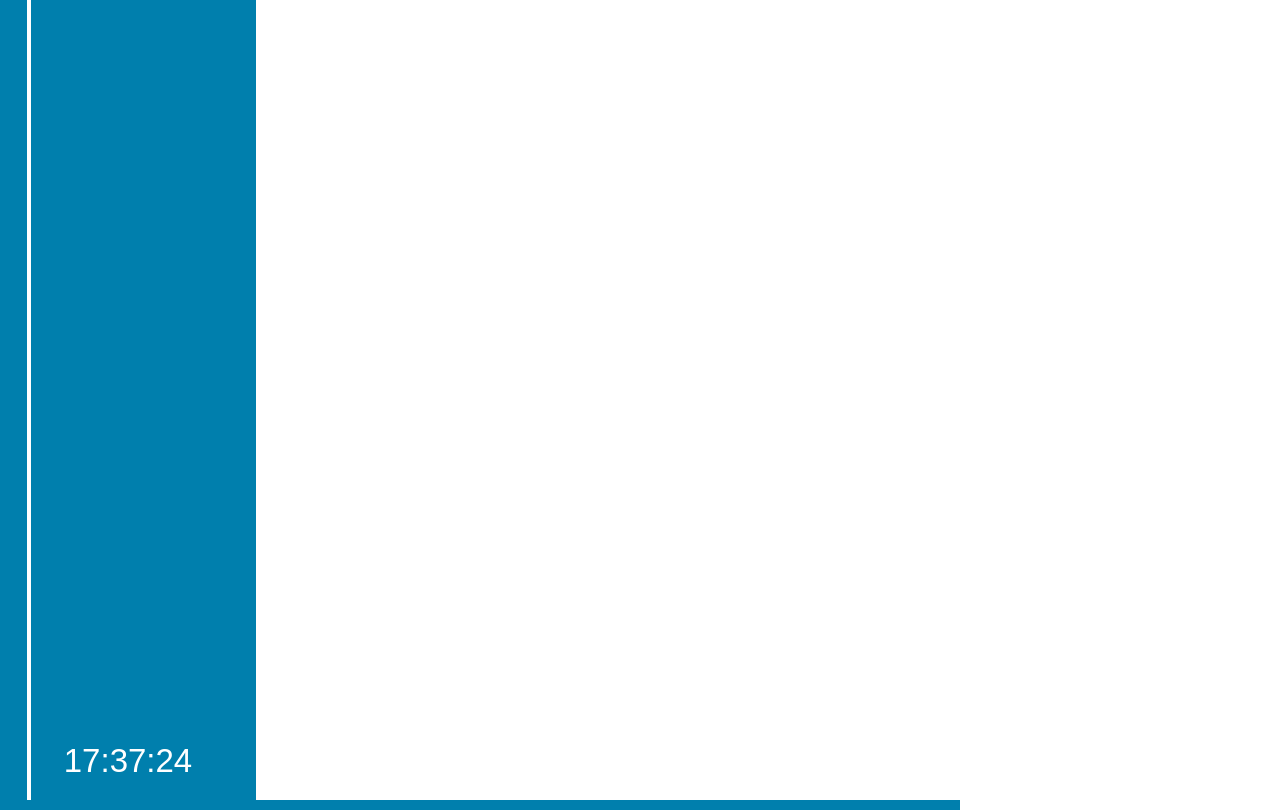
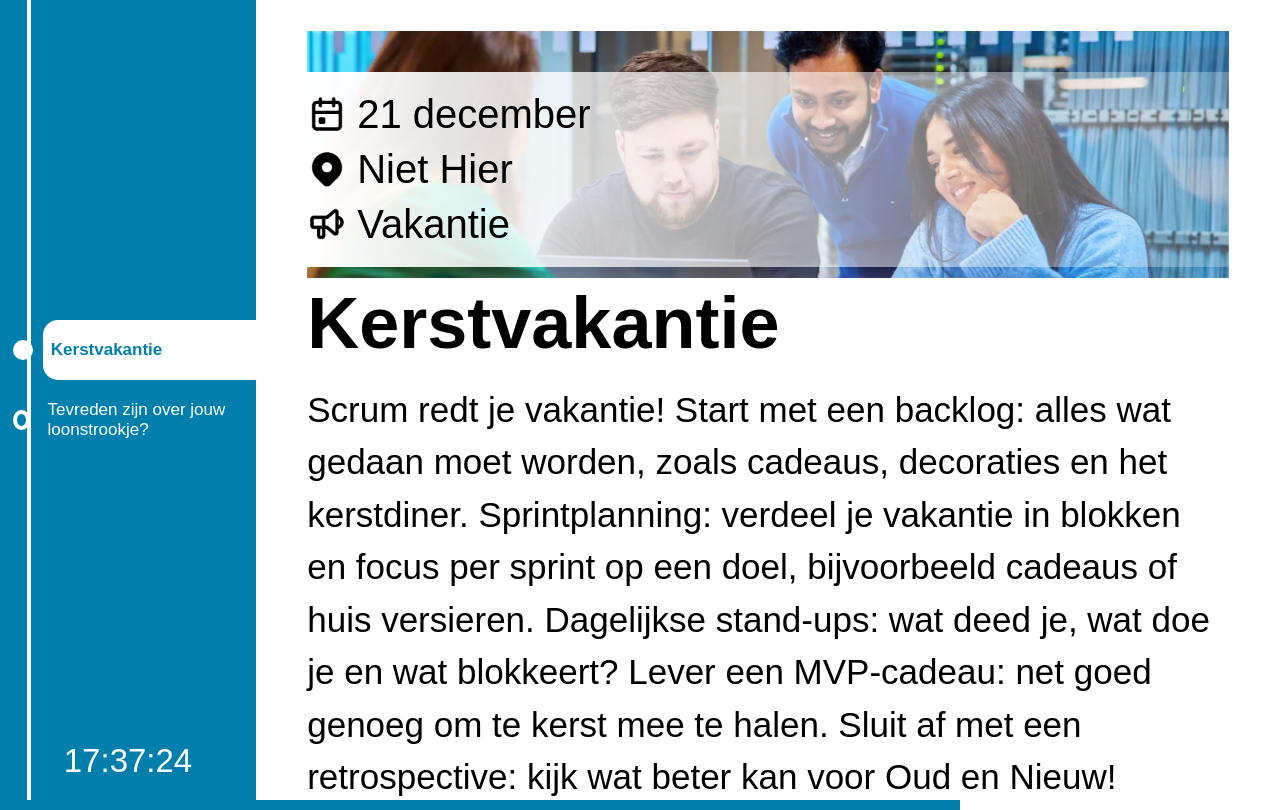
Before and after one commit to Robert-ME-DH/ActivityHub, a website: page html/index.html in a window 1280 px wide. Shown: the top 810 px of the page. Drawn offline with Linux system fonts and the light colour scheme; no server answers.

Commit message:
Tijdelijk harded berichten, morgen database koppelen API Rasp Pi

```diff
--- a/html/index.html
+++ b/html/index.html
@@ -5,7 +5,7 @@
     <meta name="viewport" content="width=device-width, initial-scale=1.0">
     <title>Open-ICT Activityhub</title>
     <link rel="stylesheet" href="styles.css">
-    <script defer src="main.js"></script>
+    <script defer src="tijdelijk.js"></script>
     <script defer src="bar.js"></script>
     <script defer src="clock.js"></script>
     <script>
--- /dev/null
+++ b/html/tijdelijk.js
@@ -0,0 +1,105 @@
+  const data = [
+    {
+      title: 'Kerstvakantie',
+      date: '2024-12-21',
+      location: 'Niet Hier',
+      event: 'Vakantie',
+      imageUrl: 'img/groep.webp',
+      imageAlt: 'Image Alt',
+      description: 'Scrum redt je vakantie! Start met een backlog: alles wat gedaan moet worden, zoals cadeaus, decoraties en het kerstdiner. Sprintplanning: verdeel je vakantie in blokken en focus per sprint op een doel, bijvoorbeeld cadeaus of huis versieren. Dagelijkse stand-ups: wat deed je, wat doe je en wat blokkeert? Lever een MVP-cadeau: net goed genoeg om te kerst mee te halen. Sluit af met een retrospective: kijk wat beter kan voor Oud en Nieuw!'
+    },
+    {
+      title: 'Tevreden zijn over jouw loonstrookje?',
+      date: '2025-01-14',
+      location: 'Het ‘Proeflokaal: Padualaan 99',
+      event: 'Workshop',
+      imageUrl: 'img/14jan.webp',
+      imageAlt: 'Image Alt',
+      description: 'Kom naar de bijeenkomsten "Boost je Money" en breng de tips direct in de praktijk! Onderhandelen over jouw loon kan best spannend zijn. Maar met de juiste kennis en voorbereiding ga jij zelfverzekerd dit gesprek aan. Kom op 14 januari naar Het Proeflokaal en krijg praktische adviezen van een expert over hoe je jouw loonstrookje naar een hoger niveau tilt. Deelname is GRATIS, verzorgd door HUWerkbijjestudie! Er wordt gezorgd voor een hapje en een drankje. Mis deze kans niet!'
+    }
+  ];
+
+    const scheduleContainer = document.getElementById('schedule');
+    const descriptionDiv = document.getElementById('description');
+    let currentIndex = 0;
+
+    scheduleContainer.innerHTML = '';
+
+    // bepaal huidige datum
+    const currentDate = new Date();
+
+    // sorteer en filter berichten
+    const filteredData = data
+      .filter(msg => new Date(msg.date) >= currentDate) // alleen vandaag of later weergeven
+      .sort((a, b) => new Date(a.date) - new Date(b.date)) // sorteer op datum
+      .slice(0, 7); // beperk tot 7 berichten
+
+    // dynamische items in de sidebar
+    filteredData.forEach((msg, index) => {
+      const item = document.createElement('div');
+      item.className = 'schedule-item';
+      item.dataset.index = index;
+
+      // datum formatteren
+      const formattedDate = formatDate(msg.date);
+
+      item.innerHTML = `
+        <div class="timeline-circle"></div>
+        <span>${msg.title}</span>
+      `;
+      scheduleContainer.appendChild(item);
+    });
+
+    // highlight eerste bericht
+    highlightMessage(filteredData, currentIndex);
+
+    // datum formatteren
+    function formatDate(dateString) {
+      const date = new Date(dateString);
+      const options = { month: 'long', day: 'numeric' };
+      return date.toLocaleDateString('nl-NL', options);
+    }
+
+    function highlightMessage(messages, index) {
+      const scheduleItems = document.querySelectorAll('.schedule-item');
+      const circles = document.querySelectorAll('.timeline-circle');
+
+      // inactieve items
+      scheduleItems.forEach(item => item.classList.remove('active'));
+      circles.forEach(circle => circle.classList.remove('active-circle'));
+
+      // highlight huidige bericht in sidebar
+      scheduleItems[index].classList.add('active');
+      circles[index].classList.add('active-circle');
+
+      // update beschrijving dynamisch
+      const message = messages[index];
+
+      // detail error
+      const formattedDate = message.date ? formatDate(message.date) : "N/A";
+      const location = message.location || "N/A";
+      const event = message.event || "N/A";
+
+      descriptionDiv.innerHTML = `
+        <div class="detail-container">
+        <!-- Open-ICT Logo - rechtsonder -->
+        <img src="img/openict-logo.png" alt="Open-ICT Logo" class="logo">
+        <img src="${message.imageUrl}" alt="${message.imageAlt}" class="main-image">
+        <div class="info-overlay">
+          <p class="date"><img src="icons/date.png" alt="Date Icon">${formattedDate}</p>
+          <p class="location"><img src="icons/location.png" alt="Location Icon">${location}</p>
+          <p class="event"><img src="icons/event.png" alt="Event Icon">${event}</p>
+        </div>
+        </div>
+        <div class="info-section">
+          <h1>${message.title}</h1>
+          <p class="description">${message.description}</p>
+        </div>
+      `;
+    }
+
+    // 30000 is 30 seconden interval tussen berichten - 2000 testwaarde
+    setInterval(() => {
+      currentIndex = (currentIndex + 1) % filteredData.length;
+      highlightMessage(filteredData, currentIndex);
+    }, 30000);
```
